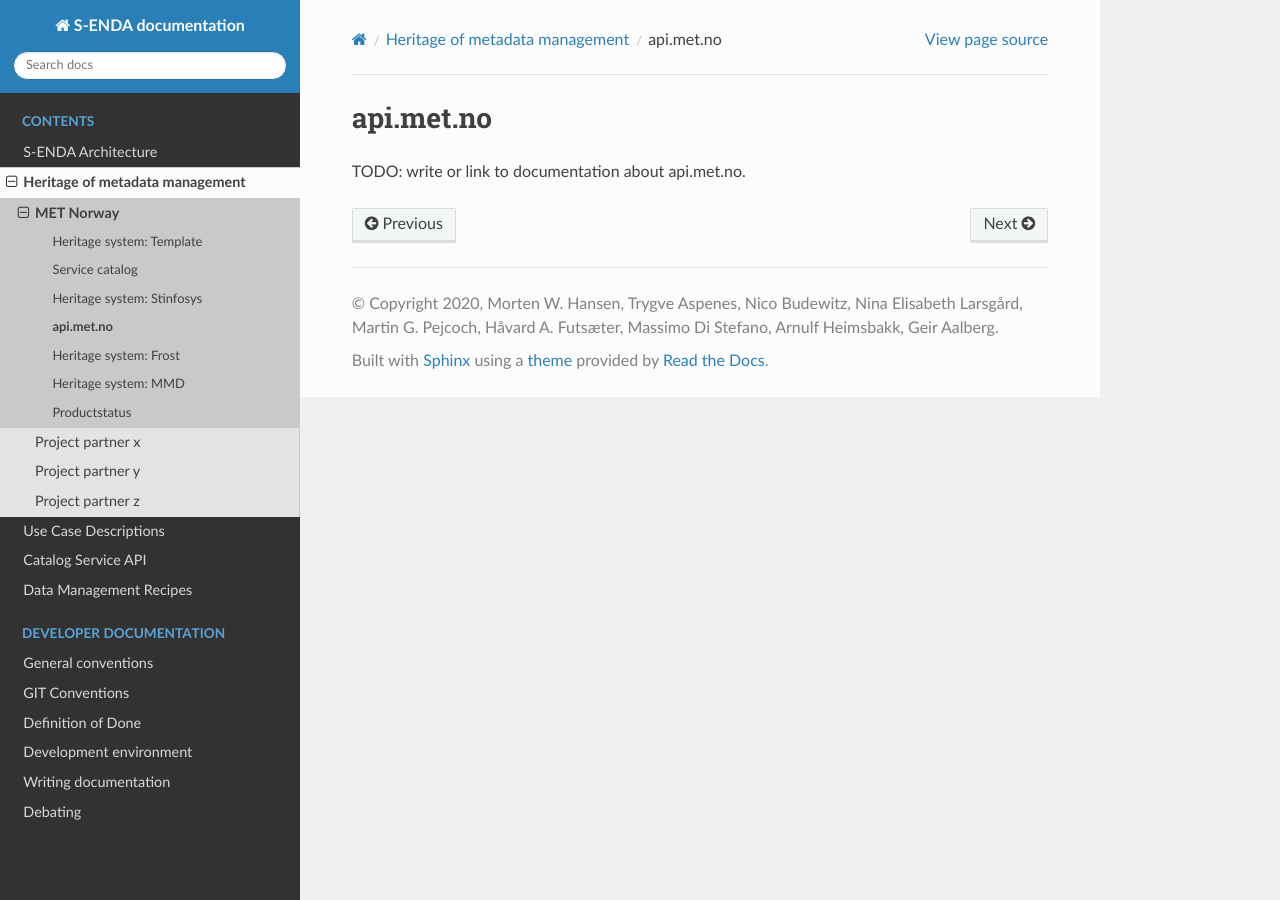
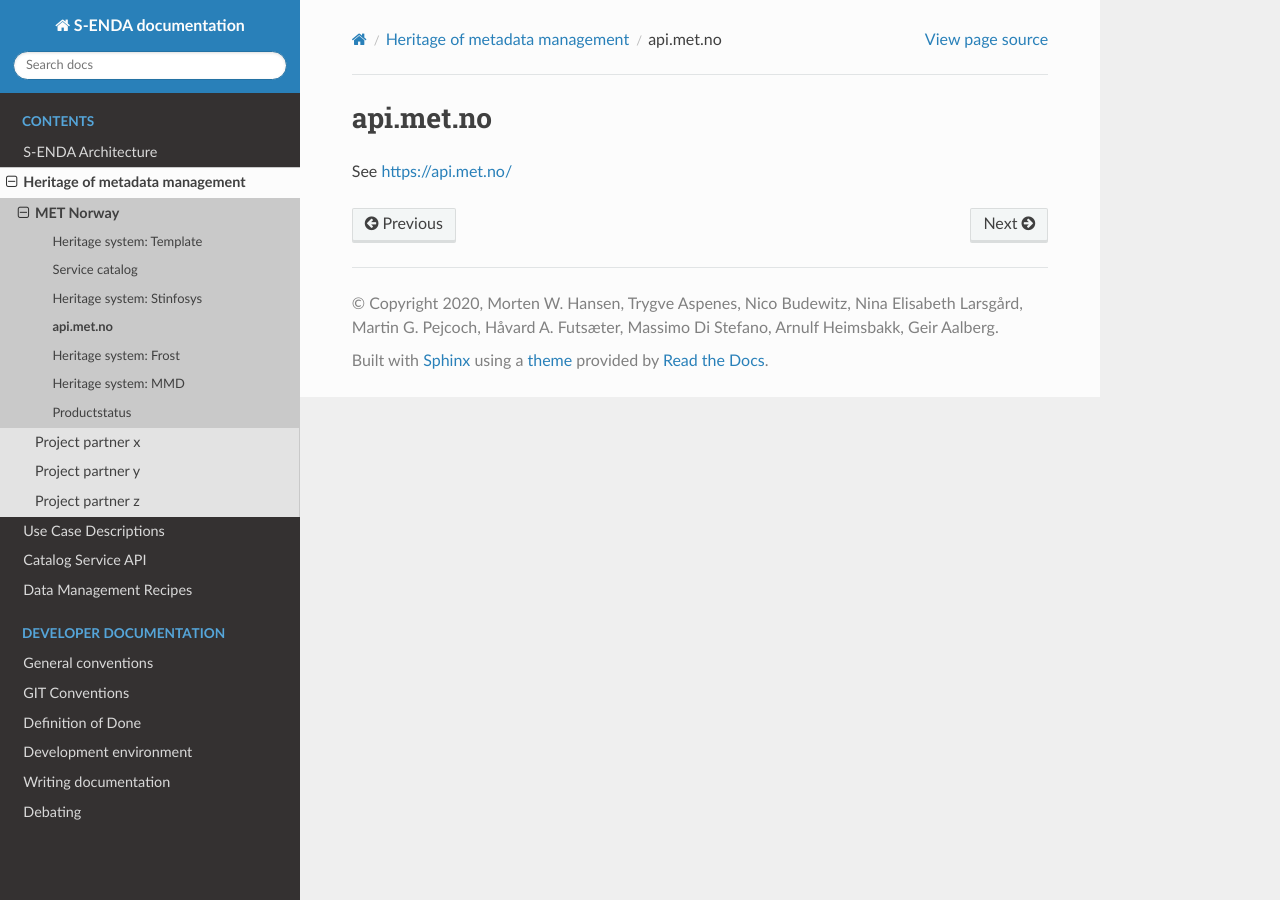
Before and after one commit to metno/S-ENDA-documentation, a Sphinx documentation site: the page built from source/api.met.no.rst, in a window 1280 px wide. Built offline with Sphinx 7.4.7 and the Read the Docs theme 2.0.0, drawn with Linux system fonts in a browser that asks for light colours.

Commit message:
Update api.met.no.rst
Added link to api.met.no - that should be sufficient documentation

```diff
--- a/source/api.met.no.rst
+++ b/source/api.met.no.rst
@@ -1,4 +1,4 @@
 api.met.no
 ^^^^^^^^^^^
 
-TODO: write or link to documentation about api.met.no.
+See https://api.met.no/
```
